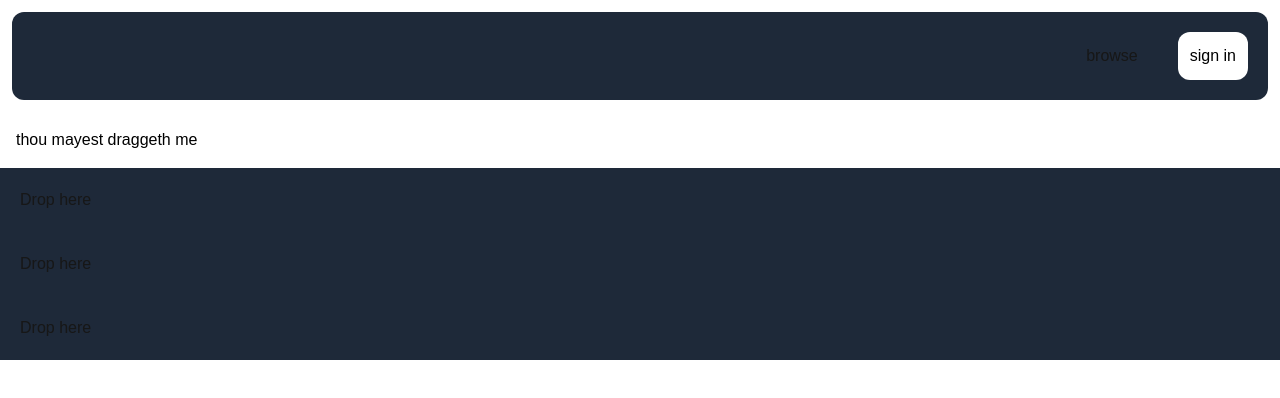
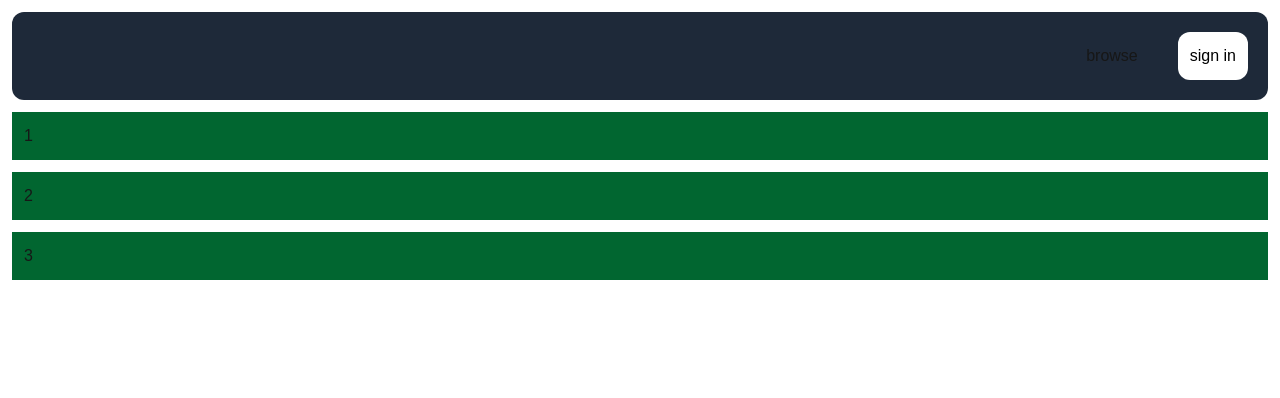
Before and after one commit to gbtsui/istopia, a Next.js app: page /internal-testing/lorem-ipsum in a window 1280 px wide. Shown: the top 398 px of the page. Built offline with nearby package versions, Linux system fonts and the light colour scheme.

Commit message:
feat: sortable components!
now i need to figure out how to hook it up to zustand :3

```diff
--- a/package.json
+++ b/package.json
@@ -10,6 +10,7 @@
   },
   "dependencies": {
     "@dnd-kit/core": "^6.3.1",
+    "@dnd-kit/sortable": "^10.0.0",
     "@prisma/client": "^6.7.0",
     "@tsparticles/react": "^3.0.0",
     "@tsparticles/slim": "^3.8.1",
--- a/src/app/(pages)/internal-testing/lorem-ipsum/page.tsx
+++ b/src/app/(pages)/internal-testing/lorem-ipsum/page.tsx
@@ -9,34 +9,50 @@
 //what if that happens to something else?
 
 
-import {DndContext, DragEndEvent, UniqueIdentifier} from "@dnd-kit/core";
-import Draggable from "@/app/component/editor/state/draggable";
-import Droppable from "@/app/component/editor/state/droppable";
+import {
+    closestCenter,
+    DndContext,
+    DragEndEvent,
+    KeyboardSensor,
+    PointerSensor,
+    useSensor,
+    useSensors
+} from "@dnd-kit/core";
+import {arrayMove, SortableContext, sortableKeyboardCoordinates, verticalListSortingStrategy} from "@dnd-kit/sortable";
+//import Draggable from "@/app/component/editor/state/draggable";
+//import Droppable from "@/app/component/editor/state/droppable";
 import {useState} from "react";
+import Sortable from "@/app/component/editor/state/sortable";
 
 export default function LoremIpsumPage() {
-    const containers = ["a", "b", "c"];
-    const [parent, setParent] = useState<UniqueIdentifier | null>(null);
-    const draggableMarkup = (
-        <Draggable><div className={"p-4 bg-white text-black"}>thou mayest draggeth me</div></Draggable>
-    )
+    const [items, setItems] = useState(["1", "2", "3"]);
+    const sensors = useSensors(
+        useSensor(PointerSensor),
+        useSensor(KeyboardSensor, {
+            coordinateGetter: sortableKeyboardCoordinates
+        })
+    );
 
-    function handleDragEnd(event: DragEndEvent) {
-        const {over} = event
-        const result = over ? over.id : null
-        setParent(result)
+    function handleDragEnd(e: DragEndEvent) {
+        const {active, over} = e
+
+        if (!over) return;
+
+        if (active.id !== over.id) {
+            setItems((items) => {
+                const oldIndex = items.indexOf(active.id as string);
+                const newIndex = items.indexOf(over.id as string);
+                return arrayMove(items, oldIndex, newIndex);
+            })
+        }
     }
 
+
     return (
-        <DndContext onDragEnd={handleDragEnd}>
-            {!parent ? draggableMarkup : null}
-            {containers.map((id) => (
-                // We updated the Droppable component so it would accept an `id`
-                // prop and pass it to `useDroppable`
-                <Droppable key={id} id={id}>
-                    {parent === id ? draggableMarkup : 'Drop here'}
-                </Droppable>
-            ))}
+        <DndContext onDragEnd={handleDragEnd} sensors={sensors} collisionDetection={closestCenter}>
+            <SortableContext items={items} strategy={verticalListSortingStrategy}>
+                {items.map((id) => <Sortable className={"p-3 bg-green-800 m-3"} key={id} id={id} content={id}/>)}
+            </SortableContext>
         </DndContext>
     )
 }
--- /dev/null
+++ b/src/app/component/editor/state/sortable.tsx
@@ -0,0 +1,33 @@
+"use client";
+
+import {useSortable} from "@dnd-kit/sortable";
+import {CSS} from "@dnd-kit/utilities";
+import {ReactNode} from "react";
+
+export type SortableProps = {
+    children?: ReactNode;
+    content: string,
+    className?: string,
+    id: string,
+}
+
+export default function Sortable(props: SortableProps) {
+    const {
+        attributes,
+        listeners,
+        setNodeRef,
+        transform,
+        transition
+    } = useSortable({id: props.id})
+
+    const style = {
+        transform: CSS.Transform.toString(transform),
+        transition
+    }
+
+    return (
+        <div ref={setNodeRef} style={style} className={props.className} {...attributes} {...listeners}>
+            <p>{props.content}</p>
+        </div>
+    )
+}
```
Also changed, not shown: src/app/(pages)/signup/page.tsx (added, +10 -0 lines), 1 other file (tests, documents, lock files or other folders).
